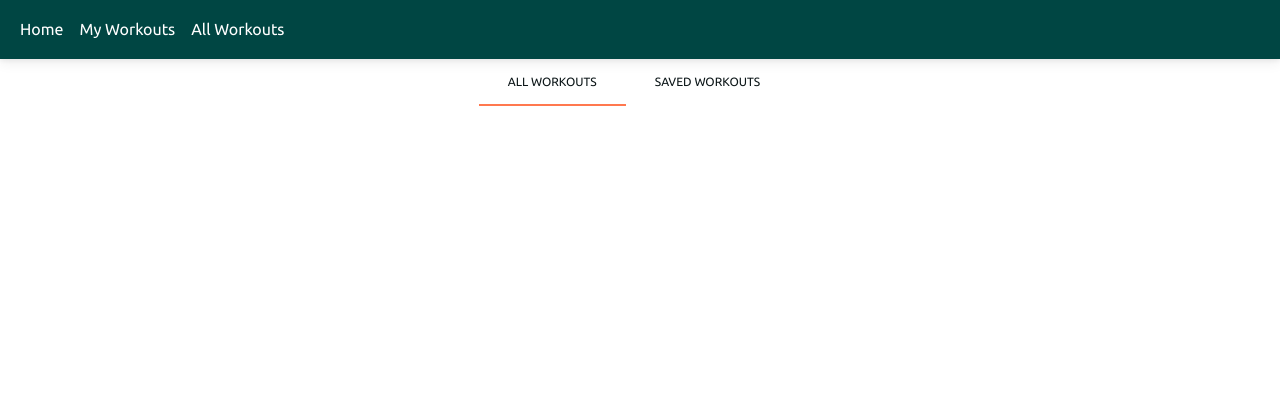
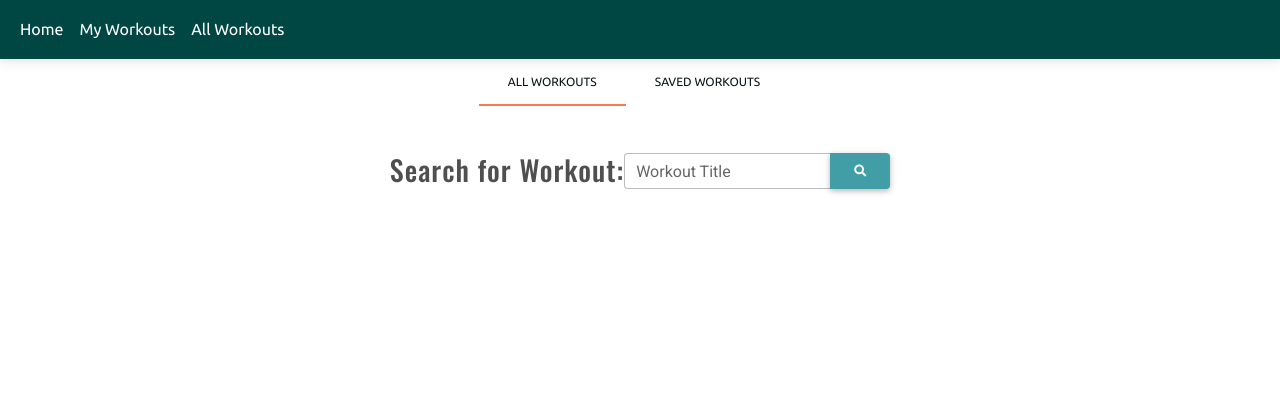
Before and after one commit to paullally/MS3, a Flask app: a page that uses templates/sharedworkouts.html in a window 1280 px wide. Shown: the top 420 px of the page. Run offline with Flask 2, Linux system fonts and the light colour scheme; the visitor is signed in with stand-in values (Sample User, id 1); data that the repository does not hold is empty; some libraries are stand-ins or nearby versions.

Commit message:
add search function to shared workouts

```diff
--- a/app.py
+++ b/app.py
@@ -22,21 +22,26 @@ mongo = PyMongo(app)
 
 @app.route("/")
 def home():
+    # renders home page default link
     return render_template('home.html')
 
 
 @app.route("/loginpage")
 def loginpage():
+    # renders log in page
     return render_template('login.html')
 
 
 @app.route("/new-user")
 def newuser():
+    # displays register page
     return render_template('register.html')
 
 
 @app.route("/register", methods=["GET", "POST"])
 def register():
+    """ allows users to register checks if user exists and
+    passwords match before registering """
     if request.method == "POST":
         password = request.form.get("password")
         check = request.form.get("password2")
@@ -71,6 +76,7 @@ def register():
 
 @app.route("/login", methods=["GET", "POST"])
 def login():
+    # allows users to log in
     if request.method == "POST":
         existing_user = mongo.db.users.find_one(
             {"username": request.form.get("username")})
@@ -94,6 +100,7 @@ def login():
 
 @app.route("/home/<username>")
 def homeloggedin(username):
+    # displays home page for logged in users
     if username == session["user"]:
         file = list(mongo.db.files.find({"id": session["user"]}))
         return render_template('homeloggedin.html', username=username,
@@ -104,6 +111,7 @@ def homeloggedin(username):
 
 @app.route("/profile/<username>", methods=["GET", "POST"])
 def profile(username):
+    # displays profile page
     if username == session["user"]:
         file = list(mongo.db.files.find({"id": session["user"]}))
         goal = list(mongo.db.Goals.find({"user": session["user"]}))
@@ -115,6 +123,7 @@ def profile(username):
 
 @app.route("/profile-completed/<username>", methods=["GET", "POST"])
 def profilecompleted(username):
+    # displays profile page with compelted goals
     if username == session["user"]:
         file = list(mongo.db.files.find({"id": session["user"]}))
         goal = list(mongo.db.Goals.find({"user": session["user"],
@@ -129,6 +138,7 @@ def profilecompleted(username):
 
 @app.route("/profile-inprogress/<username>", methods=["GET", "POST"])
 def profileinprogress(username):
+    # displays the goal page which goals are in progress
     if username == session["user"]:
         file = list(mongo.db.files.find({"id": session["user"]}))
         goal = list(mongo.db.Goals.find({"user": session["user"],
@@ -143,6 +153,7 @@ def profileinprogress(username):
 
 @app.route('/Upload/<username>', methods=['POST'])
 def upload(username):
+    # upload profile picture on main profile page
     if username == session["user"]:
         profile_image = request.files['profile_image']
         username = mongo.db.users.find_one(
@@ -167,6 +178,7 @@ def upload(username):
 
 @app.route('/Upload-completed/<username>', methods=['POST'])
 def uploadcompleted(username):
+    # upload a profile picture on the goal complete page
     if username == session["user"]:
         profile_image = request.files['profile_image']
         test = mongo.db.files.find_one({"id": session["user"]})
@@ -189,6 +201,7 @@ def uploadcompleted(username):
 
 @app.route('/Upload-inprogress/<username>', methods=['POST'])
 def uploadinprogress(username):
+    # upload a profile picture on the goal in progress page
     if username == session["user"]:
         profile_image = request.files['profile_image']
         test = mongo.db.files.find_one({"id": session["user"]})
@@ -211,17 +224,20 @@ def uploadinprogress(username):
 
 @app.route('/file/<filename>')
 def filed(filename):
+    # retrieves files for profile picture
     return mongo.send_file(filename)
 
 
 @app.route("/logout")
 def logout():
+    # function that logs user out
     session.pop("user")
     return redirect(url_for("login"))
 
 
 @app.route("/MyWorkouts/<username>", methods=["GET", "POST"])
 def workouts(username):
+    # displays workout page
     if username == session["user"]:
         file = list(mongo.db.files.find({"id": session["user"]}))
         workout = list(mongo.db.Workouts.find({"user": session["user"]}))
@@ -233,6 +249,7 @@ def workouts(username):
 
 @app.route("/Add-Workouts/<username>", methods=["GET", "POST"])
 def addworkout(username):
+    # allows user to add workout
     if username == session["user"]:
         if request.method == 'POST':
             mongo.db.Workouts.insert_one(
@@ -251,6 +268,7 @@ def addworkout(username):
 
 @app.route('/delete-workout/<username>_<workout_id>')
 def deleteworkout(workout_id, username):
+    # allows user to delete a workout
     if username == session["user"]:
         mongo.db.Workouts.remove({'_id': ObjectId(workout_id)})
         return redirect(url_for('workouts', username=username))
@@ -260,6 +278,7 @@ def deleteworkout(workout_id, username):
 
 @app.route('/edit-workout/<username>_<workout_id>')
 def editworkout(workout_id, username):
+    # allows user to edit a workout
     if username == session["user"]:
         file = list(mongo.db.files.find({"id": session["user"]}))
         edit = mongo.db.Workouts.find_one({'_id': ObjectId(workout_id)})
@@ -272,6 +291,7 @@ def editworkout(workout_id, username):
 
 @app.route('/updated-workout/<username>_<workout_id>', methods=['POST'])
 def updateworkout(workout_id, username):
+    # updates workout with new data
     if username == session["user"]:
         edit = mongo.db.Workouts.find_one({'_id': ObjectId(workout_id)})
         updates = {
@@ -289,6 +309,7 @@ def updateworkout(workout_id, username):
 
 @app.route("/SharedWorkouts/<username>", methods=["GET", "POST"])
 def sharedworkouts(username):
+    # displays the shared workouts page
     if username == session["user"]:
         file = list(mongo.db.files.find())
         sharedworkout = list(mongo.db.Sharedworkouts.find())
@@ -300,6 +321,7 @@ def sharedworkouts(username):
 
 @app.route("/Saved-SharedWorkouts/<username>", methods=["GET", "POST"])
 def savedsharedworkouts(username):
+    # displays the saved shared workouts page
     if username == session["user"]:
         file = list(mongo.db.files.find())
         sharedworkout = list(mongo.db.Sharedworkouts.find())
@@ -311,6 +333,7 @@ def savedsharedworkouts(username):
 
 @app.route("/Add-SharedWorkouts/<username>", methods=["GET", "POST"])
 def addsharedworkout(username):
+    # function that allows user to create a shared workout
     if username == session["user"]:
         if request.method == 'POST':
             saved = []
@@ -330,6 +353,8 @@ def addsharedworkout(username):
 
 @app.route('/delete-Sharedworkout/<username>_<workout_id>')
 def deleteSharedworkout(workout_id, username):
+    """ function to delete a shared workout
+    only works for workouts created by user """
     if username == session["user"]:
         mongo.db.Sharedworkouts.remove({'_id': ObjectId(workout_id)})
         return redirect(url_for('sharedworkouts', username=username))
@@ -339,6 +364,8 @@ def deleteSharedworkout(workout_id, username):
 
 @app.route('/edit-Sharedworkout/<username>_<workout_id>')
 def editSharedworkout(workout_id, username):
+    """ function that allows user to edit a shared workout this
+    will only work on the workouts the user has created """
     if username == session["user"]:
         file = list(mongo.db.files.find({"id": session["user"]}))
         edit = mongo.db.Sharedworkouts.find_one({'_id': ObjectId(workout_id)})
@@ -352,6 +379,7 @@ def editSharedworkout(workout_id, username):
 @app.route('/update-Sharedworkout/<username>_<workout_id>',
            methods=['GET', 'POST'])
 def updateSharedworkout(workout_id, username):
+    # function that updates a shared workout with new information
     if username == session["user"]:
         edit = mongo.db.Sharedworkouts.find_one({'_id': ObjectId(workout_id)})
         if not request.form['Routine']:
@@ -374,6 +402,7 @@ def updateSharedworkout(workout_id, username):
 
 @app.route('/save-Sharedworkout/<username>_<workout_id>')
 def saveSharedworkout(workout_id, username):
+    # allows user to save a shared workout
     if username == session["user"]:
         edit = mongo.db.Sharedworkouts.find_one({'_id': ObjectId(workout_id)})
         saved = edit['Savedby']
@@ -399,6 +428,7 @@ def saveSharedworkout(workout_id, username):
 @app.route('/Shareexistingworkout/<username>_<workout_id>',
            methods=['GET', 'POST'])
 def shareexisitingworkout(workout_id, username):
+    # allows user to share a workout from workouts page to shared workouts page
     if username == session["user"]:
         share = mongo.db.Workouts.find_one({'_id': ObjectId(workout_id)})
         saved = []
@@ -421,6 +451,7 @@ def shareexisitingworkout(workout_id, username):
 
 @app.route("/Add-Goal/<username>", methods=["GET", "POST"])
 def addgoal(username):
+    # allows user to create a new goal
     if username == session["user"]:
         file = list(mongo.db.files.find({"id": session["user"]}))
         if request.method == 'POST':
@@ -439,6 +470,7 @@ def addgoal(username):
 
 @app.route('/edit-goal/<username>_<goal_id>')
 def editgoal(goal_id, username):
+    # function that allows users to edit goals on main profile page
     if username == session["user"]:
         file = list(mongo.db.files.find({"id": session["user"]}))
         edit = mongo.db.Goals.find_one({'_id': ObjectId(goal_id)})
@@ -451,6 +483,7 @@ def editgoal(goal_id, username):
 
 @app.route('/updated-goal/<username>_<goal_id>', methods=['POST'])
 def updategoal(goal_id, username):
+    # function that updates a goal on the main profile page
     if username == session["user"]:
         edit = mongo.db.Goals.find_one({'_id': ObjectId(goal_id)})
         if not request.form['Details']:
@@ -472,6 +505,7 @@ def updategoal(goal_id, username):
 
 @app.route('/edit-goalcompleted/<username>_<goal_id>')
 def editgoalcompleted(goal_id, username):
+    # function that allows user to edit goal on completed page
     if username == session["user"]:
         file = list(mongo.db.files.find({"id": session["user"]}))
         edit = mongo.db.Goals.find_one({'_id': ObjectId(goal_id)})
@@ -486,6 +520,7 @@ def editgoalcompleted(goal_id, username):
 
 @app.route('/delete-goal/<username>_<goal_id>')
 def deletegoal(goal_id, username):
+    # function to delete goal on main profile page
     if username == session["user"]:
         mongo.db.Goals.remove({'_id': ObjectId(goal_id)})
         return redirect(url_for('profile', username=username))
@@ -495,6 +530,7 @@ def deletegoal(goal_id, username):
 
 @app.route('/updated-completedgoal/<username>_<goal_id>', methods=['POST'])
 def updategoalcompleted(goal_id, username):
+    # function to update data for a completed goal
     if username == session["user"]:
         edit = mongo.db.Goals.find_one({'_id': ObjectId(goal_id)})
         if not request.form['Details']:
@@ -516,6 +552,7 @@ def updategoalcompleted(goal_id, username):
 
 @app.route('/delete-goalcompleted/<username>_<goal_id>')
 def deletegoalcompleted(goal_id, username):
+    # function to delete a goal on the completed page
     if username == session["user"]:
         mongo.db.Goals.remove({'_id': ObjectId(goal_id)})
         return redirect(url_for('profilecompleted', username=username))
@@ -525,6 +562,7 @@ def deletegoalcompleted(goal_id, username):
 
 @app.route('/edit-goalinprogress/<username>_<goal_id>')
 def editgoalinprogress(goal_id, username):
+    # function to allow user to edit a goal in progress
     if username == session["user"]:
         file = list(mongo.db.files.find({"id": session["user"]}))
         edit = mongo.db.Goals.find_one({'_id': ObjectId(goal_id)})
@@ -539,6 +577,7 @@ def editgoalinprogress(goal_id, username):
 
 @app.route('/delete-goal-inprogress/<username>_<goal_id>')
 def deletegoalinprogress(goal_id, username):
+    # function to delete a goal from the inprogress page
     if username == session["user"]:
         mongo.db.Goals.remove({'_id': ObjectId(goal_id)})
         return redirect(url_for('profileinprogress', username=username))
@@ -548,6 +587,7 @@ def deletegoalinprogress(goal_id, username):
 
 @app.route('/updated-inprogressgoal/<username>_<goal_id>', methods=['POST'])
 def updategoalinprogress(goal_id, username):
+    # this is an function that updates the goal from the inprogress page
     if username == session["user"]:
         edit = mongo.db.Goals.find_one({'_id': ObjectId(goal_id)})
         if not request.form['Details']:
@@ -569,6 +609,7 @@ def updategoalinprogress(goal_id, username):
 
 @app.route('/edit-profilepicture/<username>')
 def editprofilepicture(username):
+    # this function allows user to edit profile picture on main profile page
     if username == session["user"]:
         file = list(mongo.db.files.find({"id": session["user"]}))
         goal = list(mongo.db.Goals.find({"user": session["user"]}))
@@ -580,6 +621,8 @@ def editprofilepicture(username):
 
 @app.route('/edit-profilepicture-completed/<username>')
 def editprofilepicturecompleted(username):
+    """ this function allows user to edit profile picture
+    while on the complete goals page """
     if username == session["user"]:
         file = list(mongo.db.files.find({"id": session["user"]}))
         goal = list(mongo.db.Goals.find({"user": session["user"],
@@ -592,6 +635,8 @@ def editprofilepicturecompleted(username):
 
 @app.route('/edit-profilepicture-inprogress/<username>')
 def editprofilepictureinprogress(username):
+    """ this function allows user to edit profile picture
+    while on the inprogress goals page """
     if username == session["user"]:
         file = list(mongo.db.files.find({"id": session["user"]}))
         goal = list(mongo.db.Goals.find({"user": session["user"],
@@ -602,8 +647,9 @@ def editprofilepictureinprogress(username):
     return redirect(url_for("login"))
 
 
-@app.route("/search-workouts", methods=["GET", "POST"])
+@app.route("/search-workouts/<username>", methods=["GET", "POST"])
 def search(username):
+    # function for search bar on workout page
     if username == session["user"]:
         query = request.form.get("query")
         workout = list(mongo.db.Workouts.find({"$text": {"$search": query}}))
@@ -614,6 +660,34 @@ def search(username):
     return redirect(url_for("login"))
 
 
+@app.route("/search-sharedworkouts/<username>", methods=["GET", "POST"])
+def sharedsearch(username):
+    # function for search bar on workout page
+    if username == session["user"]:
+        query = request.form.get("query")
+        sharedworkout = list(mongo.db.Sharedworkouts.find({"$text":
+                             {"$search": query}}))
+        file = list(mongo.db.files.find({"id": session["user"]}))
+        return render_template("sharedworkouts.html", username=username,
+                               files=file, workouts=sharedworkout)
+    flash("You need to log in")
+    return redirect(url_for("login"))
+
+
+@app.route("/search-savedsharedworkouts/<username>", methods=["GET", "POST"])
+def savedsearch(username):
+    # function for search bar on workout page
+    if username == session["user"]:
+        query = request.form.get("query")
+        sharedworkout = list(mongo.db.Sharedworkouts.find({"$text":
+                             {"$search": query}}))
+        file = list(mongo.db.files.find())
+        return render_template("savedsharedworkouts.html", username=username,
+                               files=file, workouts=sharedworkout)
+    flash("You need to log in")
+    return redirect(url_for("login"))
+
+
 if __name__ == "__main__":
     app.run(host=os.environ.get("IP"),
             port=int(os.environ.get("PORT")),
--- a/templates/sharedworkouts.html
+++ b/templates/sharedworkouts.html
@@ -51,6 +51,20 @@
         <a class="nav-link  mininav " id="profile-tab" data-toggle="tab" href="{{ url_for('savedsharedworkouts',username=username) }}" role="tab" aria-controls="profile" aria-selected="false">Saved Workouts</a>
       </li>
     </ul>
+    <div class="col-lg-12 d-flex justify-content-center my-5">
+      <h3>Search for Workout:</h3>
+      <form class="form-inline" action="{{ url_for('sharedsearch',username=username) }}" method="POST">
+        <div class="input-group">
+          <div class="form-outline">
+            <input id="search-input" type="search" name="query" id="query" class="form-control" />
+            <label class="form-label" for="form1">Workout Title</label>
+          </div>
+          <button id="search-button" type="submit" class="btn btn-primary search">
+            <i class="fas fa-search"></i>
+          </button>
+        </div>
+      </form>
+    </div>
     {% for workout in workouts %}
     <div class="col-lg-4 col-md-12 col-sm-12 col-xs-12 my-3">
       <div class="card text-center workoutcard">
--- a/templates/workouts.html
+++ b/templates/workouts.html
@@ -45,7 +45,7 @@
   <div class="row wrapper">
     <div class="col-lg-12 d-flex justify-content-center my-5">
       <h3>Search for Workout:</h3>
-      <form class="form-inline" action="{{ url_for('search',username=username) }}" method="POST">
+      <form class="form-inline" action="{{ url_for('search', username=username) }}" method="POST">
         <div class="input-group">
           <div class="form-outline">
             <input id="search-input" type="search" name="query" id="query" class="form-control" />
```
Also changed, not shown: templates/savedsharedworkouts.html (+14 -0 lines), templates/update-Sharedworkout.html (+14 -0 lines).
